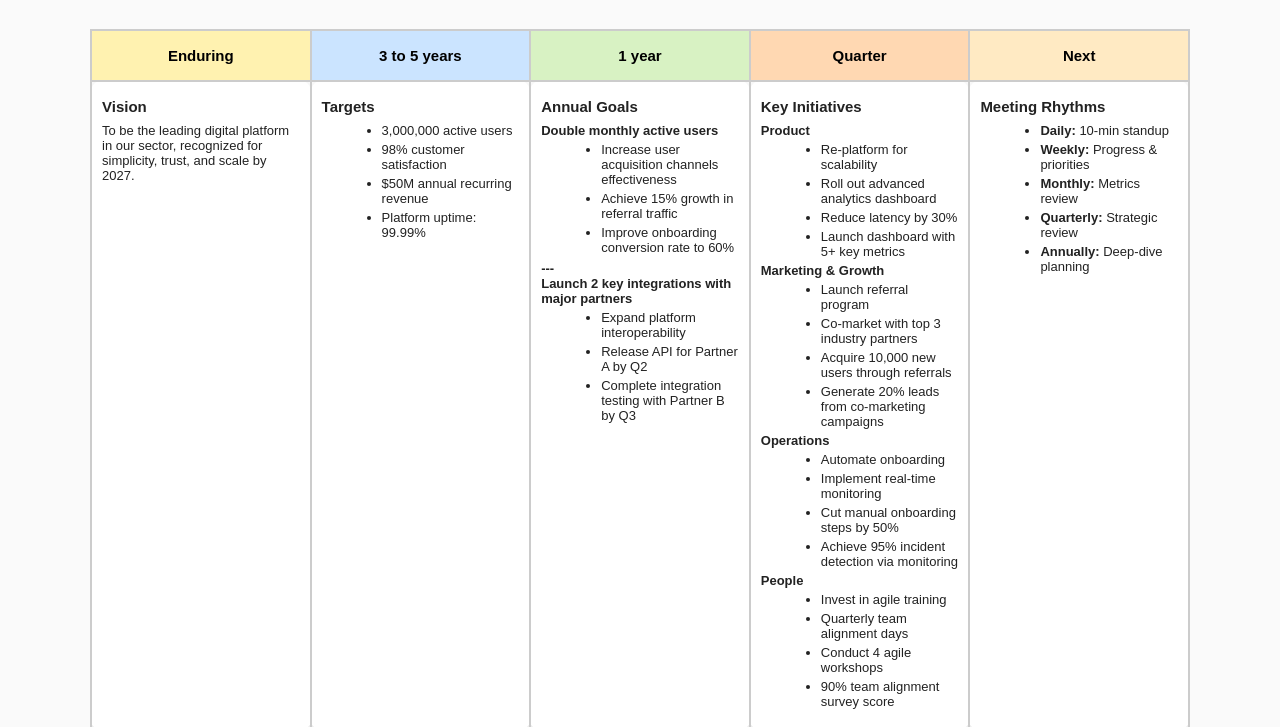
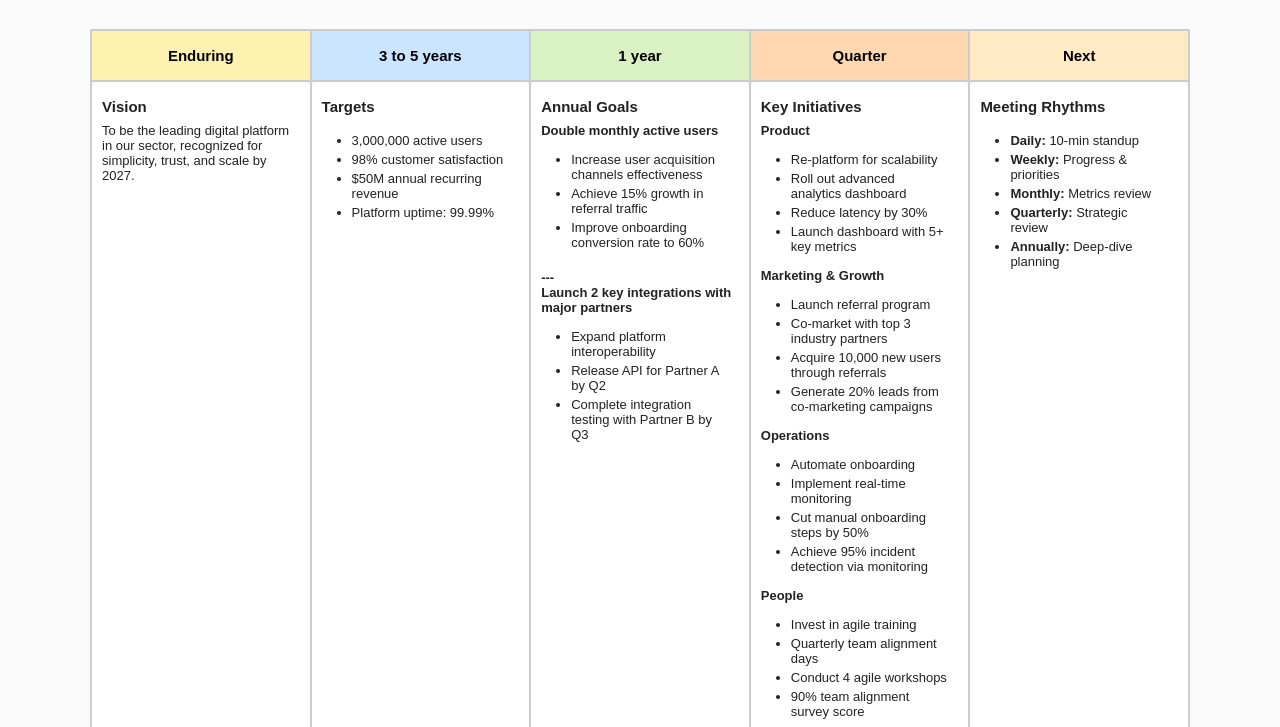
Before and after one commit to stevenalanwilson/technical-strategy, a plain HTML site: page docs/detail-example.html in a window 1280 px wide. Shown: the part 70-797 px from the top of the page. Drawn offline with Linux system fonts and the light colour scheme.

Commit message:
Update UL M&P

```diff
--- a/docs/detail-example.html
+++ b/docs/detail-example.html
@@ -90,6 +90,10 @@
   }
   .arrow-down, .arrow-right-down {
     padding-bottom: 35px;
+  }
+  ul {
+    padding: 10px;
+    margin: 10px;
   }
 
   /* Responsive: stack table for narrow screens */
```
